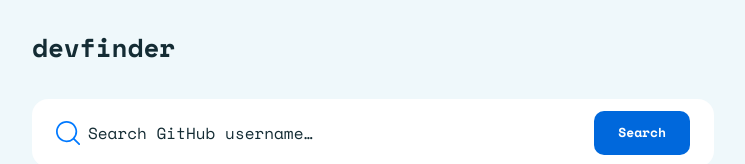
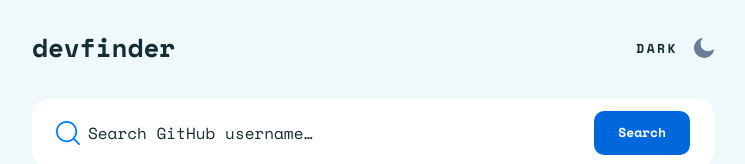
Before and after one commit to anet-eny/github-user-search-app, a React (Vite) app: page / in a window 1280 px wide. Shown: the top 164 px of the page, without its empty margins (267-1012 px from the left). Built offline with nearby package versions, Linux system fonts and the light colour scheme.

Commit message:
feat: create, style and import ThemeToggle

```diff
--- a/src/App.tsx
+++ b/src/App.tsx
@@ -1,19 +1,20 @@
 import "./styles/index.css";
 import { SearchBar } from "./components/SearchBar";
 import { useGithubUser } from "./hooks/useGithubUser";
-// import { useTheme } from "./hooks/useTheme";
+import { ThemeToggle } from "./components/ThemeToggle";
+import { useTheme } from "./hooks/useTheme";
 
 function App() {
   const { data, status, error, fetch: fetchUser } = useGithubUser();
-  // const { theme, toggle } = useTheme();
+  const { theme, toggle } = useTheme();
 
   return (
     <>
-      <div className="min-h-screen bg-[var(--color-bg-default)] transition-colors duration-300">
-        <main className="mx-auto max-w-[730px] px-6 py-8">
+      <div className="min-h-screen bg-(--color-bg-default) transition-colors duration-300">
+        <main className="mx-auto max-w-182.5 px-6 py-8">
           <header className="flex items-center justify-between mb-9">
             <h1 className="text-preset-1">devfinder</h1>
-            {/* <ThemeToggle theme={theme} onToggle={toggle} /> */}
+            <ThemeToggle theme={theme} onToggle={toggle} />
           </header>
 
           <SearchBar
--- /dev/null
+++ b/src/components/ThemeToggle.tsx
@@ -0,0 +1,30 @@
+import IconMoon from "../assets/icon-moon.svg?react";
+import IconSun from "../assets/icon-sun.svg?react";
+
+interface ThemeToggleProps {
+  theme: "light" | "dark";
+  onToggle: () => void;
+}
+
+export function ThemeToggle({ theme, onToggle }: ThemeToggleProps) {
+  const isDark = theme === "dark";
+
+  return (
+    <button
+      onClick={onToggle}
+      className="
+        flex items-center gap-4
+        text-preset-8
+        text-(--color-text-primary)
+        hover:text-neutral-500
+        transition-colors duration-200
+        cursor-pointer
+      "
+      aria-label={isDark ? "Switch to light mode" : "Switch to dark mode"}
+    >
+      <span>{isDark ? "LIGHT" : "DARK"}</span>
+
+      {isDark ? <IconSun /> : <IconMoon />}
+    </button>
+  );
+}
```
